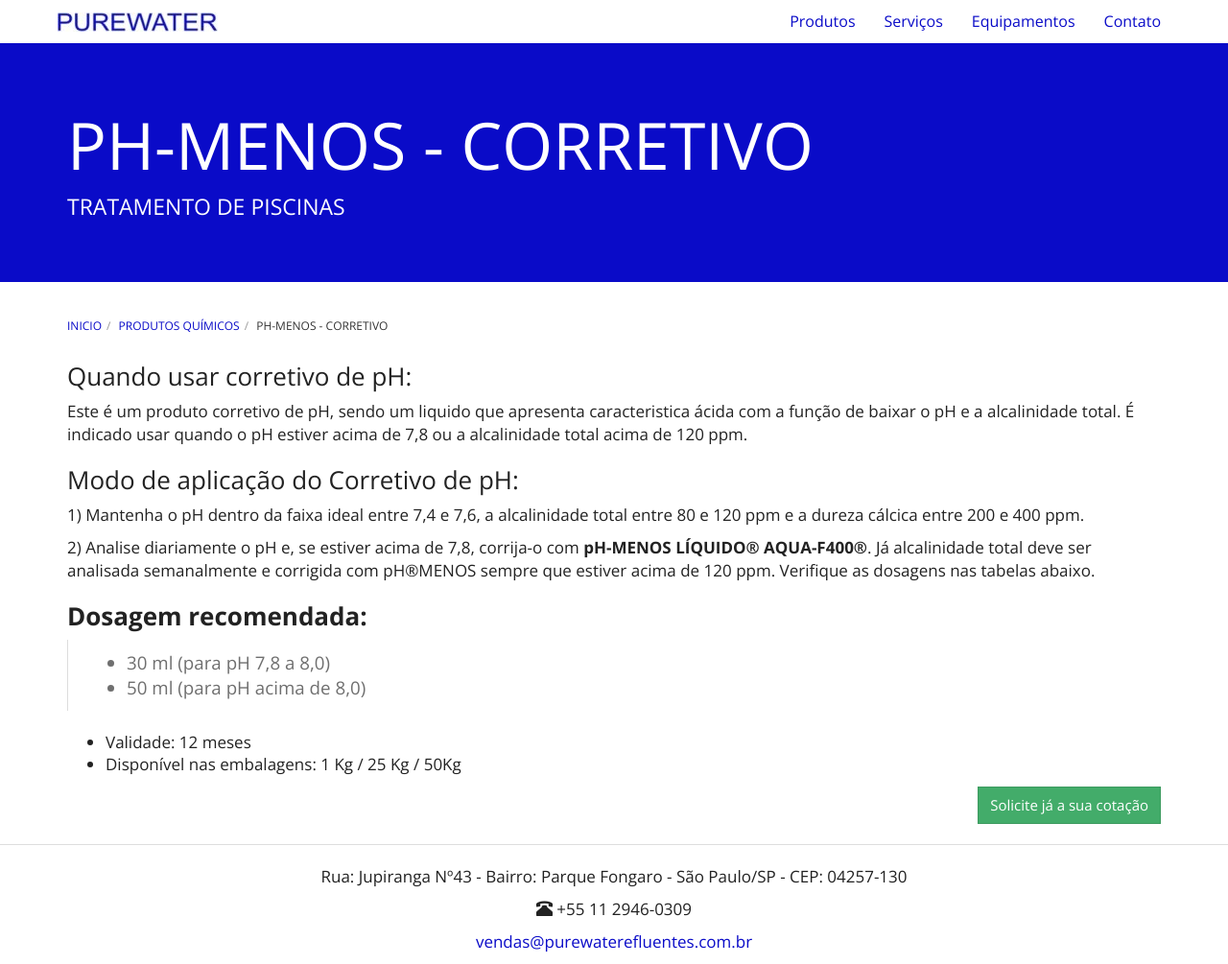
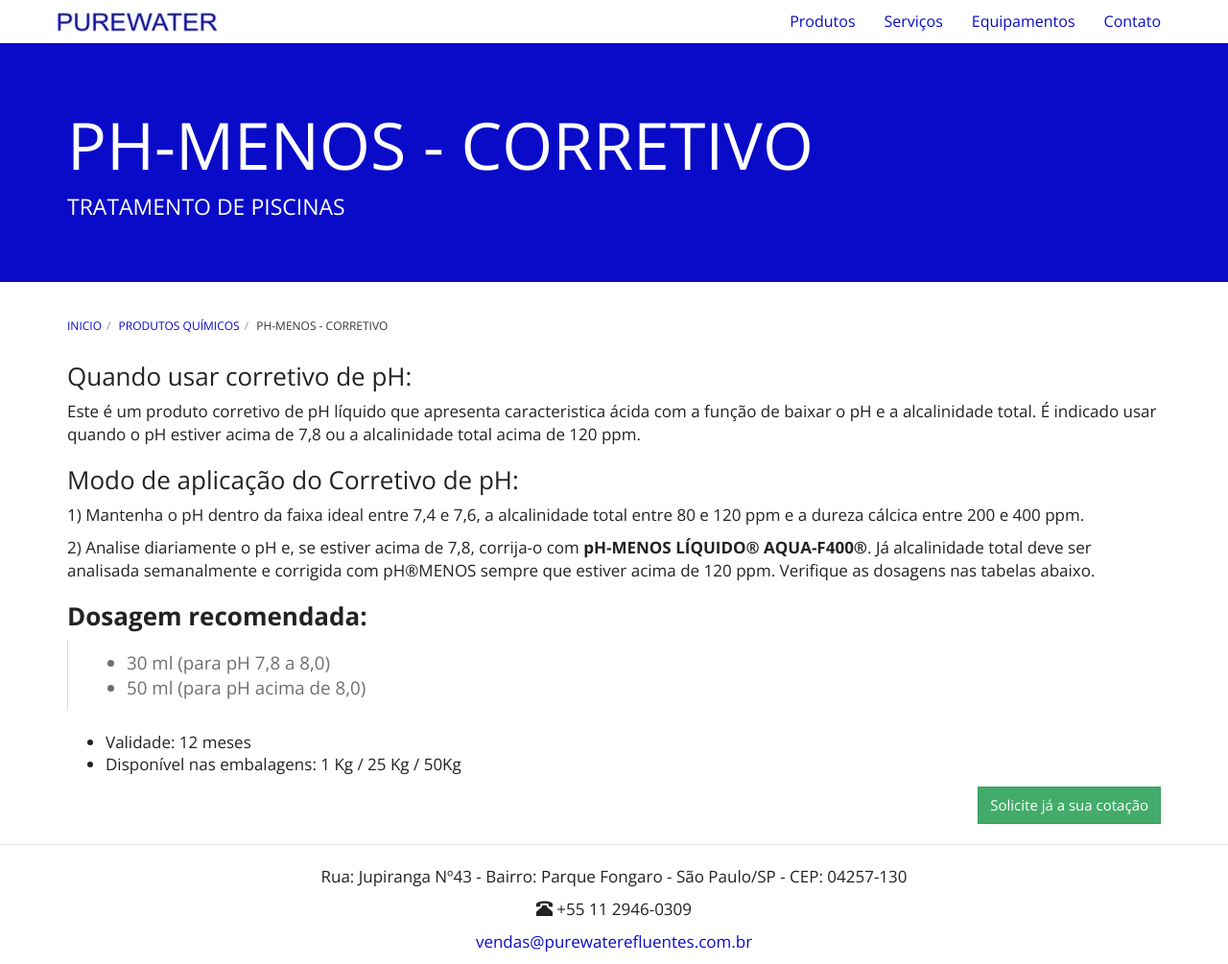
Before and after one commit to purewaterefluentes/purewaterefluentes.github.io, a Jekyll site: the page built from produtos/ph-menos-corretivo-para-piscina.md, in a window 1280 px wide and 1005 px high. Shown: the whole window at 96% size. Built offline with Jekyll 4.4.1, drawn with Linux system fonts in a browser that asks for light colours; nearby versions of some CDN libraries; library files that are not in the unit come from our copies.

Commit message:
Update ph-menos-corretivo-para-piscina.md

```diff
--- a/produtos/ph-menos-corretivo-para-piscina.md
+++ b/produtos/ph-menos-corretivo-para-piscina.md
@@ -7,7 +7,8 @@
 
 ### Quando usar corretivo de pH:
 
-Este é um produto corretivo de pH, sendo um liquido que apresenta caracteristica ácida com a função de baixar o pH e a alcalinidade total. É indicado usar quando o pH estiver acima de 7,8 ou a alcalinidade total acima de 120 ppm.
+Este é um produto corretivo de pH líquido que apresenta caracteristica ácida com a função de baixar o pH e a alcalinidade total.
+É indicado usar quando o pH estiver acima de 7,8 ou a alcalinidade total acima de 120 ppm.
 
 ### Modo de aplicação do Corretivo de pH:
 
```
